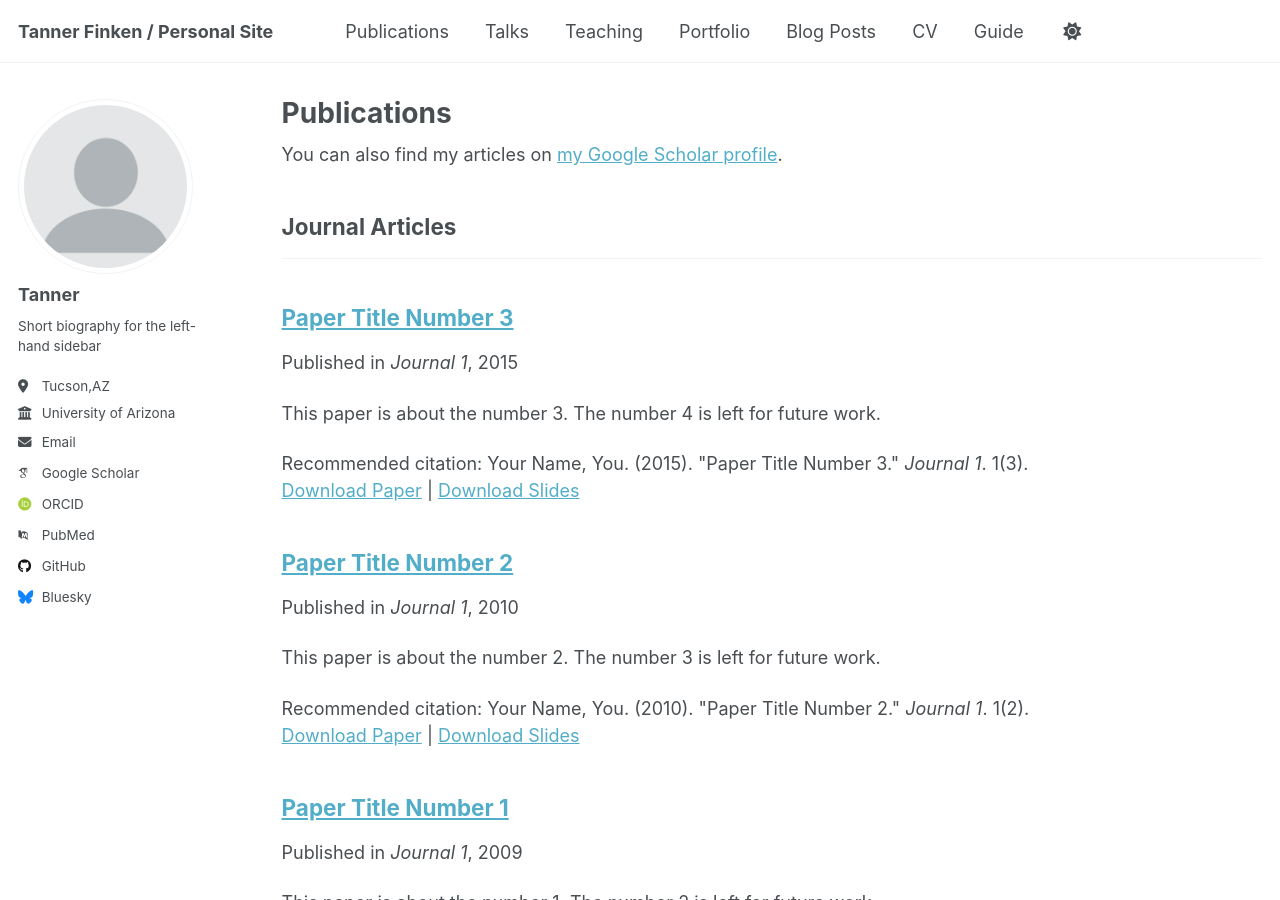
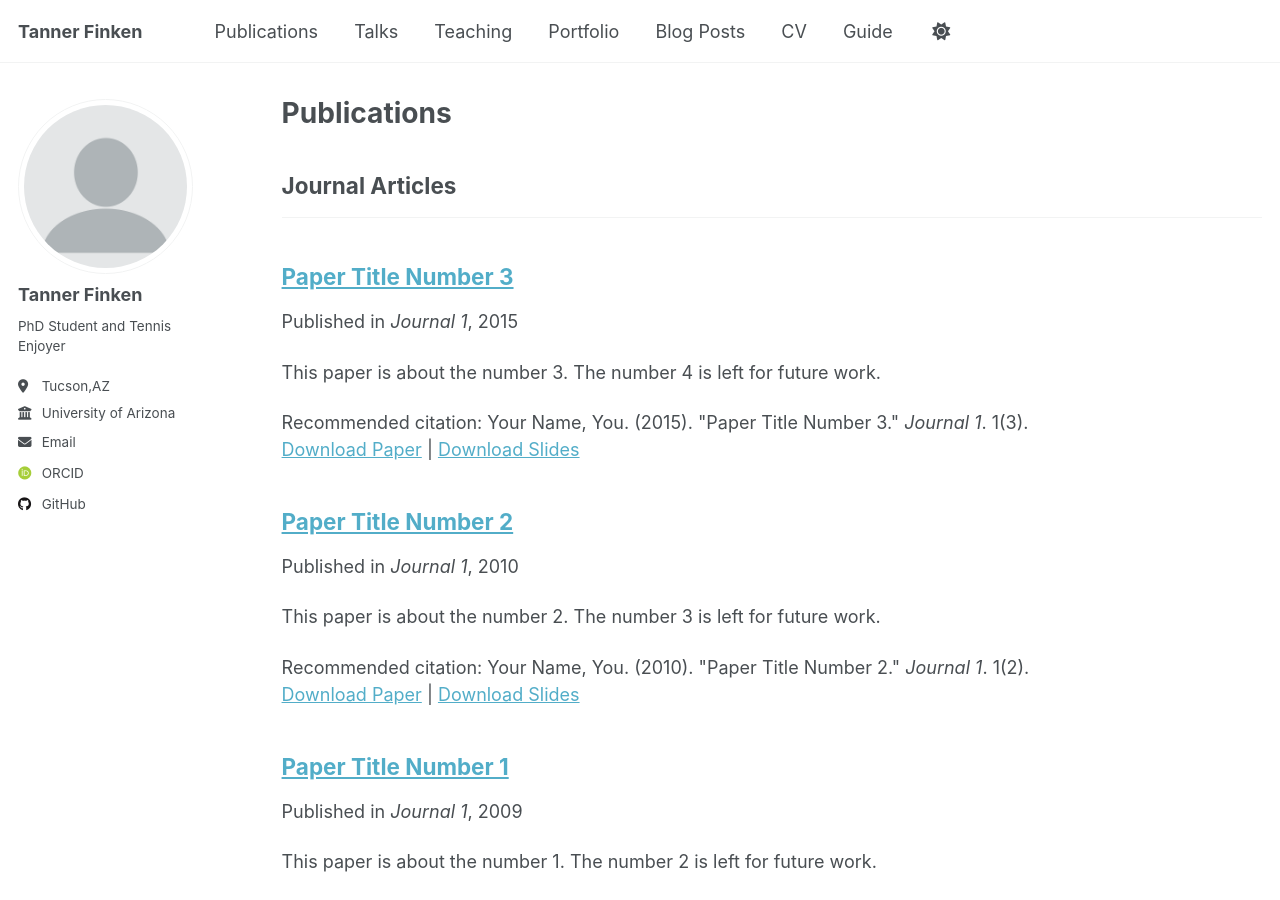
Before and after one commit to finkentA/finkentA.github.io, a Jekyll site: the page built from _pages/publications.html, in a window 1280 px wide and 900 px high. Built offline with Jekyll 4.4.1, drawn with Linux system fonts in a browser that asks for light colours; some web fonts are replaced.

Commit message:
Update _config.yml

```diff
--- a/_config.yml
+++ b/_config.yml
@@ -9,13 +9,13 @@
 # Basic Site Settings
 locale                   : "en-US"
 site_theme               : "default"
-title                    : "Tanner Finken / Personal Site"
+title                    : "Tanner Finken"
 title_separator          : "-"
 name                     : &name "Tanner Finken"
 description              : &description "PhD Student and Tennis Player"
 url                      : https://finkentA.github.io # the base hostname & protocol for your site e.g. "https://[your GitHub username].github.io" or if you already have some other page hosted on Github then use "https://[your GitHub username].github.io/[Your Repo Name]"
 baseurl                  : "" # the subpath of your site, e.g. "/blog"
-repository               : "finkentA/TannerFinken.github.io"
+repository               : "finkentA/finkentA.github.io"
 
 # Site Author - The following control what appear as part of the author content on the side bar.
 #               If a field is blank the icon and link will not appear, otherwise it will be shown.
@@ -23,9 +23,9 @@ repository               : "finkentA/TannerFinken.github.io"
 author:
   # Biographic information
   avatar           : "profile.png"
-  name             : "Tanner"
+  name             : "Tanner Finken"
   pronouns         : # example: "she/her"
-  bio              : "Short biography for the left-hand sidebar"
+  bio              : "PhD Student and Tennis Enjoyer"
   location         : "Tucson,AZ"
   employer         : "University of Arizona"
   uri              : # URL
@@ -34,11 +34,11 @@ author:
   # Academic websites
   academia         : # URL
   arxiv            : # URL - Update with the correct link to your profile
-  googlescholar    : "https://scholar.google.com/citations?user=PS_CX0AAAAAJ"
+  googlescholar    : # URL "https://scholar.google.com/citations?user=PS_CX0AAAAAJ"
   impactstory      : # URL
-  orcid            : "http://orcid.org/yourorcidurl"
+  orcid            : "https://orcid.org/0009-0000-6020-8442"
   semantic         : # URL
-  pubmed           : "https://www.ncbi.nlm.nih.gov/pubmed/?term=john+snow"
+  pubmed           : # URL
   researchgate     : # URL
   scopus           : # URL
 
@@ -46,12 +46,12 @@ author:
   bitbucket        : # Username - Update with your username on the site
   codepen          : # Username
   dribbble         : # Username
-  github           : "academicpages"
+  github           : "finkentA"
   kaggle           : # Username
   stackoverflow    : # User number or user number and name (i.e., use "1" or "1/jeff-atwood")
 
   # Social media
-  bluesky          : "bsky.app" # Replace this with you Bluesky username
+  bluesky          : # Username
   facebook         : # Username
   flickr           : # Username
   foursquare       : # Username
```
